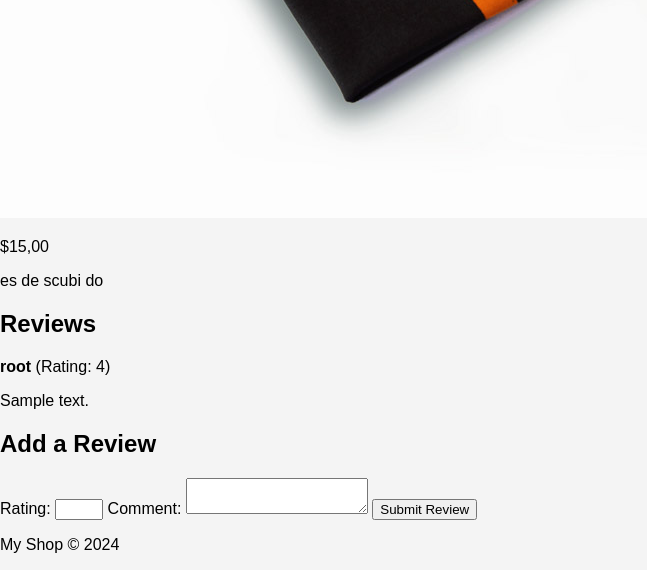
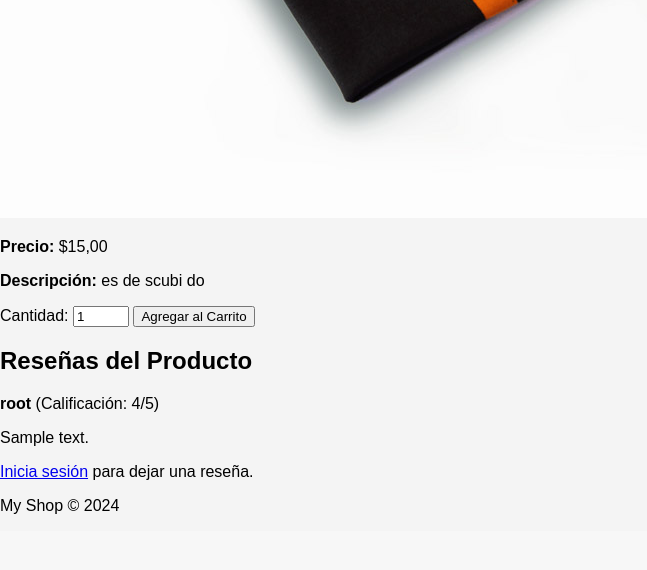
Before and after one commit to Gustavo-Umeres/TA_DE_PROGRA, a Django app: page /product/1/ in a window 1280 px wide. Shown: the part 832-1402 px from the top of the page, without its empty margins (0-647 px from the left). After the commit the page ends 1346 px from the top, so only its background shows below. Run offline with Django 5.2, Linux system fonts and the light colour scheme; data comes from the database, SQL or seed files in the repository; both versions use the stored data as it was before the commit; tables that the repository leaves empty hold one stand-in row (values such as "Sample post").

Commit message:
avance carrito

```diff
--- a/appproject/models.py
+++ b/appproject/models.py
@@ -4,24 +4,6 @@ from django.contrib.auth.models import AbstractUser
 # Modelo de Usuario
 class User(AbstractUser):
     # Puedes añadir campos adicionales que necesites aquí
-    is_admin = models.BooleanField(default=False)  # Ejemplo de campo adicional
-
-    # Añade 'related_name' para evitar conflictos
-    groups = models.ManyToManyField(
-        'auth.Group',
-        related_name='appproject_user_groups',  # Cambiado aquí para evitar conflictos
-        blank=True,
-        help_text='Los grupos a los que pertenece este usuario.',
-        verbose_name='grupos'
-    )
-    user_permissions = models.ManyToManyField(
-        'auth.Permission',
-        related_name='appproject_user_permissions',  # Cambiado aquí para evitar conflictos
-        blank=True,
-        help_text='Permisos específicos para este usuario.',
-        verbose_name='permisos de usuario'
-    )
-
     def __str__(self):
         return self.username
 
@@ -41,7 +23,7 @@ class Product(models.Model):
     stock = models.PositiveIntegerField()
     category = models.ForeignKey(Category, on_delete=models.CASCADE)
     image = models.ImageField(upload_to='products/')
-    created_at = models.DateTimeField(auto_now_add=True)  # Este campo debe estar presente
+    created_at = models.DateTimeField(auto_now_add=True)
 
     def __str__(self):
         return self.name
@@ -53,8 +35,8 @@ class Order(models.Model):
     updated_at = models.DateTimeField(auto_now=True)
     total = models.DecimalField(max_digits=10, decimal_places=2)
     is_paid = models.BooleanField(default=False)
-    is_shipped = models.BooleanField(default=False)  # Para indicar si el pedido ha sido enviado
-    shipping_address = models.TextField()  # Dirección de envío
+    is_shipped = models.BooleanField(default=False)
+    shipping_address = models.TextField()
 
     def __str__(self):
         return f'Pedido {self.id} por {self.user.username}'
@@ -81,10 +63,15 @@ class Cart(models.Model):
 class CartItem(models.Model):
     cart = models.ForeignKey(Cart, on_delete=models.CASCADE, related_name='items')
     product = models.ForeignKey(Product, on_delete=models.CASCADE)
-    quantity = models.PositiveIntegerField()
+    quantity = models.PositiveIntegerField(default=1)  # Añadimos valor por defecto
 
     def __str__(self):
         return f'{self.quantity} de {self.product.name} en el carrito'
+
+    def save(self, *args, **kwargs):
+        if self.quantity < 1:
+            self.quantity = 1  # Asegurarse de que la cantidad mínima sea 1
+        super().save(*args, **kwargs)
 
 # Modelo de Revisión
 class Review(models.Model):
--- a/appproject/templates/pages/product_detail.html
+++ b/appproject/templates/pages/product_detail.html
@@ -1,28 +1,60 @@
 {% extends 'base.html' %}
 
 {% block content %}
+<div class="product-detail-container">
     <h1>{{ product.name }}</h1>
+    <div class="product-image">
         <img src="{{ product.image.url }}" alt="{{ product.name }}">
-<p>${{ product.price }}</p>
-<p>{{ product.description }}</p>
+    </div>
+    <div class="product-description">
+        <p><strong>Precio:</strong> ${{ product.price }}</p>
+        <p><strong>Descripción:</strong> {{ product.description }}</p>
+    </div>
 
-<h2>Reviews</h2>
+    <!-- Formulario para agregar al carrito -->
+    <div class="add-to-cart">
+        <form method="POST" action="{% url 'add_to_cart' product.id %}">
+            {% csrf_token %}
+            <label for="quantity">Cantidad:</label>
+            <input type="number" id="quantity" name="quantity" min="1" max="{{ product.stock }}" value="1" required>
+            <button type="submit" class="btn-add-cart">Agregar al Carrito</button>
+        </form>
+    </div>
+
+    <!-- Sección de reseñas -->
+    <div class="reviews-section">
+        <h2>Reseñas del Producto</h2>
+        {% if reviews %}
             {% for review in reviews %}
-    <div>
-        <p><strong>{{ review.user.username }}</strong> (Rating: {{ review.rating }})</p>
+            <div class="review-item">
+                <p><strong>{{ review.user.username }}</strong> (Calificación: {{ review.rating }}/5)</p>
                 <p>{{ review.comment }}</p>
             </div>
             {% endfor %}
+        {% else %}
+            <p>Aún no hay reseñas para este producto.</p>
+        {% endif %}
+    </div>
 
-<h2>Add a Review</h2>
+    <!-- Formulario para agregar una reseña -->
+    {% if user.is_authenticated %}
+    <div class="add-review-section">
+        <h2>Agrega una Reseña</h2>
         <form method="POST">
             {% csrf_token %}
-    <label for="rating">Rating:</label>
+            <div class="form-group">
+                <label for="rating">Calificación:</label>
                 <input type="number" id="rating" name="rating" min="1" max="5" required>
-
-    <label for="comment">Comment:</label>
+            </div>
+            <div class="form-group">
+                <label for="comment">Comentario:</label>
                 <textarea id="comment" name="comment" required></textarea>
-
-    <button type="submit">Submit Review</button>
+            </div>
+            <button type="submit" class="btn-submit-review">Enviar Reseña</button>
         </form>
+    </div>
+    {% else %}
+    <p><a href="{% url 'login' %}">Inicia sesión</a> para dejar una reseña.</p>
+    {% endif %}
+</div>
 {% endblock %}
--- a/appproject/urls.py
+++ b/appproject/urls.py
@@ -12,6 +12,8 @@ urlpatterns = [
     path('product/<int:product_id>/', views.product_detail, name='product_detail'),
     path('add_product/', views.add_product, name='add_product'),
     path('edit_product/<int:product_id>/', views.edit_product, name='edit_product'),
+
+    path('add_to_cart/<int:product_id>/', views.add_to_cart, name='add_to_cart'),  # Nueva URL
     path('cart/', views.view_cart, name='view_cart'),  # Cambié a view_cart
     path('checkout/', views.checkout_view, name='checkout'),
     path('register/', views.register, name='register'),
--- a/appproject/views.py
+++ b/appproject/views.py
@@ -4,7 +4,7 @@ from django.contrib.auth import login, authenticate, logout
 from django.contrib import messages
 from django.contrib.auth import get_user_model  # Usar get_user_model para obtener el modelo de usuario personalizado
 from .forms import UserRegisterForm
-from .models import Product, Category, Cart, Order, OrderItem, Review
+from .models import Product, Category, Cart, Order, OrderItem, Review, CartItem
 
 User = get_user_model()  # Usar el modelo de usuario correcto
 
@@ -99,28 +99,97 @@ def edit_product(request, product_id):
     return render(request, 'pages/edit_product.html', {'product': product})
 
 @login_required
+def add_to_cart(request, product_id):
+    product = get_object_or_404(Product, id=product_id)
+    cart, created = Cart.objects.get_or_create(user=request.user)
+
+    if request.method == 'POST':
+        # Asegúrate de que 'quantity' viene en el POST request y convierte a entero.
+        try:
+            quantity = int(request.POST.get('quantity', 1))  # Por defecto 1 si no se especifica cantidad.
+        except (TypeError, ValueError):
+            messages.error(request, 'Cantidad no válida.')
+            return redirect('product_detail', product_id=product_id)
+
+        if quantity <= 0:
+            messages.error(request, 'La cantidad debe ser mayor que cero.')
+            return redirect('product_detail', product_id=product_id)
+
+        # Verifica si el ítem ya está en el carrito
+        cart_item, created = CartItem.objects.get_or_create(cart=cart, product=product)
+
+        if created:
+            # Si es un nuevo ítem, asigna la cantidad seleccionada
+            cart_item.quantity = quantity
+        else:
+            # Si el ítem ya existe, actualiza la cantidad
+            cart_item.quantity += quantity
+
+        cart_item.save()
+        messages.success(request, f'Agregaste {quantity} unidades de "{product.name}" al carrito.')
+        return redirect('products_list')
+
+    return redirect('product_detail', product_id=product_id)
+
+@login_required
 def view_cart(request):
-    # Obtén el carrito asociado al usuario actual
     cart = get_object_or_404(Cart, user=request.user)
-    return render(request, 'pages/cart.html', {'cart': cart})
+    cart_items = cart.items.all()
+
+    total_price = 0
+    for item in cart_items:
+        item.total_price = item.product.price * item.quantity  # Calcula el total por ítem
+        total_price += item.total_price  # Suma al precio total del carrito
+
+    return render(request, 'pages/cart.html', {
+        'cart_items': cart_items,
+        'total_price': total_price
+    })
+
 
 # Vista de checkout
 @login_required
 def checkout_view(request):
+    cart = get_object_or_404(Cart, user=request.user)
+    cart_items = cart.items.all()
+
+    total_price = 0
+    for item in cart_items:
+        item.total_price = item.product.price * item.quantity  # Calcula el total por ítem
+        total_price += item.total_price  # Suma al precio total del carrito
+
     if request.method == 'POST':
+        # Obtener la dirección de envío del formulario
         shipping_address = request.POST.get('shipping_address')
-        if shipping_address:  # Asegúrate de que la dirección de envío no esté vacía
-            cart = get_object_or_404(Cart, user=request.user)
-            total = sum(item.product.price * item.quantity for item in cart.items.all())
-            order = Order(user=request.user, shipping_address=shipping_address, total=total)
-            order.save()
-            for item in cart.items.all():
-                order_item = OrderItem(order=order, product=item.product, quantity=item.quantity, price=item.product.price)
-                order_item.save()
-            cart.items.all().delete()  # Limpiar el carrito después de realizar el pedido
-            messages.success(request, 'Pedido realizado exitosamente.')
-            return redirect('home')
-    return render(request, 'pages/checkout.html')
+        if shipping_address:
+            # Crear el pedido
+            order = Order.objects.create(
+                user=request.user,
+                shipping_address=shipping_address,
+                total=total_price,
+                is_paid=False  # Esto puede cambiar cuando se implemente el pago real
+            )
+
+            # Crear los ítems del pedido basados en los ítems del carrito
+            for item in cart_items:
+                OrderItem.objects.create(
+                    order=order,
+                    product=item.product,
+                    quantity=item.quantity,
+                    price=item.product.price
+                )
+
+            # Limpiar el carrito
+            cart_items.delete()
+
+            messages.success(request, 'Tu pedido ha sido realizado con éxito.')
+            return redirect('home')  # Redirigir a la página de inicio o una página de confirmación
+
+    return render(request, 'pages/checkout.html', {
+        'cart_items': cart_items,
+        'total_price': total_price
+    })
+
 
 # Vista de producto individual
 def product_detail(request, product_id):
```
Also changed, not shown: appproject/templates/pages/cart.html (+18 -7 lines), appproject/templates/pages/checkout.html (+8 -2 lines), appproject/migrations/0002_remove_user_is_admin_alter_cartitem_quantity_and_more.py (added), db.sqlite3, media/products/pantalon_jean.jpg (added), media/products/polo_rojo.jpg (added). Lines whose indentation alone changed are shown as unchanged.
